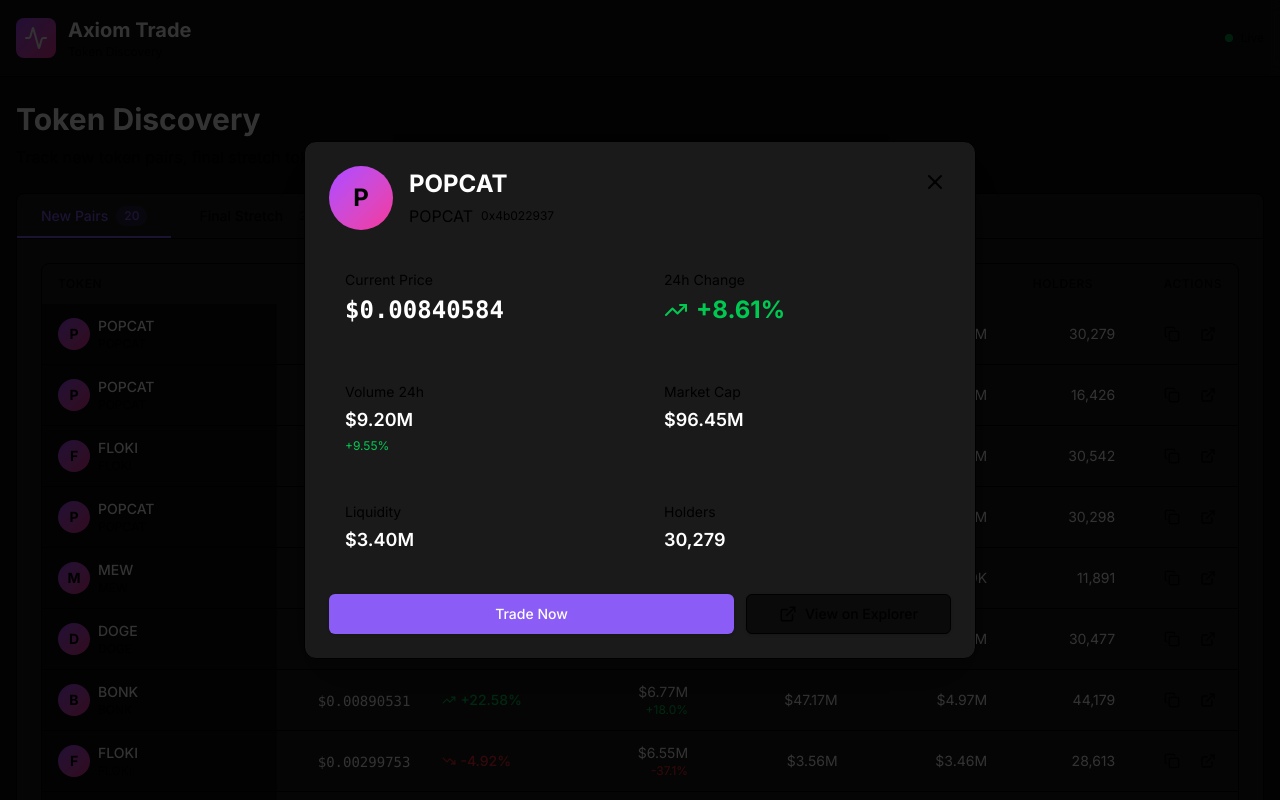
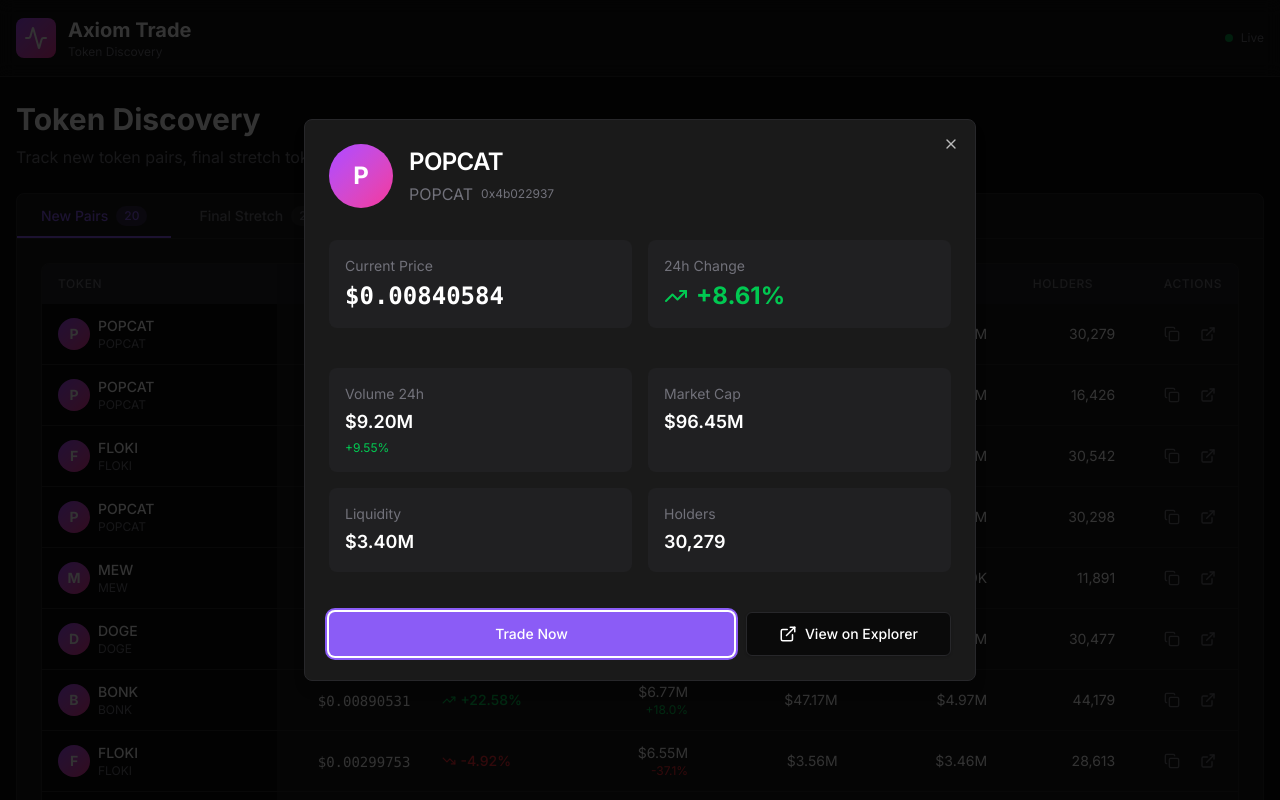
Before and after one commit to mariraja-selvakumar/token-trading-table, a Next.js app: page / in a window 1280 px wide. Both pictures are taken after a click on the element 640 px from the left and 334 px from the top of the page. Shown: the top 800 px of the page. Built offline with nearby package versions, Linux system fonts and the light colour scheme.

Commit message:
UI component build fixes

```diff
--- /dev/null
+++ b/postcss.config.js
@@ -0,0 +1,5 @@
+module.exports = {
+  plugins: {
+    "@tailwindcss/postcss": {},
+  },
+};
--- a/src/app/globals.css
+++ b/src/app/globals.css
@@ -7,6 +7,17 @@
   --color-card-foreground: #ffffff;
   --color-primary: #8b5cf6;
   --color-primary-foreground: #ffffff;
+  --color-secondary: #27272a;
+  --color-secondary-foreground: #ffffff;
+  --color-muted: #27272a;
+  --color-muted-foreground: #71717a;
+  --color-accent: #27272a;
+  --color-accent-foreground: #ffffff;
+  --color-destructive: #ef4444;
+  --color-destructive-foreground: #ffffff;
+  --color-border: #27272a;
+  --color-input: #27272a;
+  --color-ring: #8b5cf6;
 
   --radius-lg: 0.5rem;
   --radius-md: 0.375rem;
@@ -22,5 +33,55 @@
     }
   }
 
+  @keyframes accordion-down {
+    from {
+      height: 0;
+    }
+
+    to {
+      height: var(--radix-accordion-content-height);
+    }
+  }
+
+  @keyframes accordion-up {
+    from {
+      height: var(--radix-accordion-content-height);
+    }
+
+    to {
+      height: 0;
+    }
+  }
+
   --animate-shimmer: shimmer 2s infinite;
+  --animate-accordion-down: accordion-down 0.2s ease-out;
+  --animate-accordion-up: accordion-up 0.2s ease-out;
 }
+
+* {
+  border-color: var(--color-border);
+}
+
+body {
+  background-color: var(--color-background);
+  color: var(--color-foreground);
+  font-feature-settings: "rlig" 1, "calt" 1;
+}
+
+::-webkit-scrollbar {
+  width: 8px;
+  height: 8px;
+}
+
+::-webkit-scrollbar-track {
+  background: #1a1a1a;
+}
+
+::-webkit-scrollbar-thumb {
+  background: #27272a;
+  border-radius: 4px;
+}
+
+::-webkit-scrollbar-thumb:hover {
+  background: #3f3f46;
+}
--- a/src/components/atoms/Button.tsx
+++ b/src/components/atoms/Button.tsx
@@ -3,7 +3,7 @@
 import { cva, type VariantProps } from "class-variance-authority";
 
 const buttonVariants = cva(
-  "inline-flex items-center justify-center gap-2 whitespace-nowrap rounded-md text-sm font-medium transition-colors focus-visible:outline-none focus-visible:ring-1 focus-visible:ring-ring disabled:pointer-events-none disabled:opacity-50",
+  "inline-flex items-center justify-center gap-2 whitespace-nowrap rounded-md text-sm font-medium transition-colors focus-visible:outline-none focus-visible:ring-2 focus-visible:ring-ring focus-visible:ring-offset-2 disabled:pointer-events-none disabled:opacity-50",
   {
     variants: {
       variant: {
@@ -14,10 +14,10 @@
           "border border-input bg-background shadow-sm hover:bg-accent hover:text-accent-foreground",
       },
       size: {
-        default: "h-9 px-4 py-2",
-        sm: "h-8 rounded-md px-3 text-xs",
-        lg: "h-10 rounded-md px-8",
-        icon: "h-9 w-9",
+        default: "h-10 px-4 py-2",
+        sm: "h-9 rounded-md px-3",
+        lg: "h-11 rounded-md px-8",
+        icon: "h-10 w-10",
       },
     },
     defaultVariants: {
--- /dev/null
+++ b/src/components/atoms/Dialog.tsx
@@ -0,0 +1,93 @@
+"use client";
+
+import * as React from "react";
+import * as DialogPrimitive from "@radix-ui/react-dialog";
+import { X } from "lucide-react";
+import { cn } from "@/lib/utils";
+
+const Dialog = DialogPrimitive.Root;
+
+const DialogTrigger = DialogPrimitive.Trigger;
+
+const DialogPortal = DialogPrimitive.Portal;
+
+const DialogClose = DialogPrimitive.Close;
+
+const DialogOverlay = React.forwardRef<
+  React.ElementRef<typeof DialogPrimitive.Overlay>,
+  React.ComponentPropsWithoutRef<typeof DialogPrimitive.Overlay>
+>(({ className, ...props }, ref) => (
+  <DialogPrimitive.Overlay
+    ref={ref}
+    className={cn(
+      "fixed inset-0 z-50 bg-black/80 data-[state=open]:animate-in data-[state=closed]:animate-out data-[state=closed]:fade-out-0 data-[state=open]:fade-in-0",
+      className
+    )}
+    {...props}
+  />
+));
+DialogOverlay.displayName = DialogPrimitive.Overlay.displayName;
+
+const DialogContent = React.forwardRef<
+  React.ElementRef<typeof DialogPrimitive.Content>,
+  React.ComponentPropsWithoutRef<typeof DialogPrimitive.Content>
+>(({ className, children, ...props }, ref) => (
+  <DialogPortal>
+    <DialogOverlay />
+    <DialogPrimitive.Content
+      ref={ref}
+      className={cn(
+        "fixed left-1/2 top-1/2 z-50 grid w-full max-w-lg -translate-x-1/2 -translate-y-1/2 gap-4 border border-border bg-card p-6 shadow-lg duration-200 data-[state=open]:animate-in data-[state=closed]:animate-out data-[state=closed]:fade-out-0 data-[state=open]:fade-in-0 data-[state=closed]:zoom-out-95 data-[state=open]:zoom-in-95 data-[state=closed]:slide-out-to-left-1/2 data-[state=closed]:slide-out-to-top-[48%] data-[state=open]:slide-in-from-left-1/2 data-[state=open]:slide-in-from-top-[48%] rounded-lg",
+        className
+      )}
+      {...props}
+    >
+      {children}
+      <DialogPrimitive.Close className="absolute right-4 top-4 rounded-sm opacity-70 ring-offset-background transition-opacity hover:opacity-100 focus:outline-none focus:ring-2 focus:ring-ring focus:ring-offset-2 disabled:pointer-events-none data-[state=open]:bg-accent data-[state=open]:text-muted-foreground">
+        <X className="h-4 w-4" />
+        <span className="sr-only">Close</span>
+      </DialogPrimitive.Close>
+    </DialogPrimitive.Content>
+  </DialogPortal>
+));
+DialogContent.displayName = DialogPrimitive.Content.displayName;
+
+const DialogHeader = ({
+  className,
+  ...props
+}: React.HTMLAttributes<HTMLDivElement>) => (
+  <div
+    className={cn(
+      "flex flex-col space-y-1.5 text-center sm:text-left",
+      className
+    )}
+    {...props}
+  />
+);
+DialogHeader.displayName = "DialogHeader";
+
+const DialogTitle = React.forwardRef<
+  React.ElementRef<typeof DialogPrimitive.Title>,
+  React.ComponentPropsWithoutRef<typeof DialogPrimitive.Title>
+>(({ className, ...props }, ref) => (
+  <DialogPrimitive.Title
+    ref={ref}
+    className={cn(
+      "text-lg font-semibold leading-none tracking-tight",
+      className
+    )}
+    {...props}
+  />
+));
+DialogTitle.displayName = DialogPrimitive.Title.displayName;
+
+export {
+  Dialog,
+  DialogPortal,
+  DialogOverlay,
+  DialogClose,
+  DialogTrigger,
+  DialogContent,
+  DialogHeader,
+  DialogTitle,
+};
--- a/src/components/atoms/Skeleton.tsx
+++ b/src/components/atoms/Skeleton.tsx
@@ -7,10 +7,7 @@
   return (
     <div
       className={cn(
-        "relative overflow-hidden rounded-md bg-muted",
-        "before:absolute before:inset-0 before:-translate-x-full",
-        "before:animate-shimmer before:bg-gradient-to-r",
-        "before:from-transparent before:via-white/10 before:to-transparent",
+        "relative overflow-hidden rounded-md bg-muted animate-pulse",
         className
       )}
       {...props}
--- /dev/null
+++ b/src/components/atoms/Tooltip.tsx
@@ -0,0 +1,29 @@
+"use client";
+
+import * as React from "react";
+import * as TooltipPrimitive from "@radix-ui/react-tooltip";
+import { cn } from "@/lib/utils";
+
+const TooltipProvider = TooltipPrimitive.Provider;
+
+const Tooltip = TooltipPrimitive.Root;
+
+const TooltipTrigger = TooltipPrimitive.Trigger;
+
+const TooltipContent = React.forwardRef<
+  React.ElementRef<typeof TooltipPrimitive.Content>,
+  React.ComponentPropsWithoutRef<typeof TooltipPrimitive.Content>
+>(({ className, sideOffset = 4, ...props }, ref) => (
+  <TooltipPrimitive.Content
+    ref={ref}
+    sideOffset={sideOffset}
+    className={cn(
+      "z-50 overflow-hidden rounded-md bg-primary px-3 py-1.5 text-xs text-primary-foreground animate-in fade-in-0 zoom-in-95 data-[state=closed]:animate-out data-[state=closed]:fade-out-0 data-[state=closed]:zoom-out-95 data-[side=bottom]:slide-in-from-top-2 data-[side=left]:slide-in-from-right-2 data-[side=right]:slide-in-from-left-2 data-[side=top]:slide-in-from-bottom-2",
+      className
+    )}
+    {...props}
+  />
+));
+TooltipContent.displayName = TooltipPrimitive.Content.displayName;
+
+export { Tooltip, TooltipTrigger, TooltipContent, TooltipProvider };
--- a/src/components/organisms/TokenModal.tsx
+++ b/src/components/organisms/TokenModal.tsx
@@ -1,7 +1,7 @@
 "use client";
 
 import { memo } from "react";
-import { X, ExternalLink, TrendingUp, TrendingDown } from "lucide-react";
+import { ExternalLink, TrendingUp, TrendingDown } from "lucide-react";
 import { Token } from "@/types/token";
 import {
   formatPrice,
@@ -11,6 +11,12 @@
 } from "@/lib/utils";
 import { cn } from "@/lib/utils";
 import { Button } from "@/components/atoms/Button";
+import {
+  Dialog,
+  DialogContent,
+  DialogHeader,
+  DialogTitle,
+} from "@/components/atoms/Dialog";
 
 interface TokenModalProps {
   token: Token | null;
@@ -23,29 +29,20 @@
   isOpen,
   onClose,
 }: TokenModalProps) {
-  if (!isOpen || !token) return null;
+  if (!token) return null;
 
   const isPositive = token.priceChange24h >= 0;
 
   return (
-    <div
-      className="fixed inset-0 z-50 flex items-center justify-center bg-black/80 p-4 animate-in fade-in"
-      onClick={onClose}
-    >
-      <div
-        className="bg-card rounded-xl max-w-2xl w-full p-6 border border-border shadow-2xl animate-in zoom-in-95"
-        onClick={(e) => e.stopPropagation()}
-      >
-        {/* Header */}
-        <div className="flex justify-between items-start mb-6">
-          <div className="flex items-center gap-4">
+    <Dialog open={isOpen} onOpenChange={onClose}>
+      <DialogContent className="max-w-2xl">
+        <DialogHeader>
+          <div className="flex items-center gap-4 mb-4">
             <div className="w-16 h-16 bg-gradient-to-br from-purple-500 to-pink-500 rounded-full flex items-center justify-center text-2xl font-bold">
               {token.symbol[0]}
             </div>
             <div>
-              <h2 className="text-2xl font-bold text-foreground">
-                {token.name}
-              </h2>
+              <DialogTitle className="text-2xl">{token.name}</DialogTitle>
               <div className="flex items-center gap-2 mt-1">
                 <span className="text-muted-foreground">{token.symbol}</span>
                 <span className="text-xs text-muted-foreground">
@@ -54,13 +51,7 @@
               </div>
             </div>
           </div>
-          <button
-            onClick={onClose}
-            className="text-muted-foreground hover:text-foreground transition-colors p-1 rounded hover:bg-muted"
-          >
-            <X size={24} />
-          </button>
-        </div>
+        </DialogHeader>
 
         {/* Price Info */}
         <div className="grid grid-cols-2 gap-4 mb-6">
@@ -145,7 +136,7 @@
             View on Explorer
           </Button>
         </div>
-      </div>
-    </div>
+      </DialogContent>
+    </Dialog>
   );
 });
--- a/src/components/organisms/TokenRow.tsx
+++ b/src/components/organisms/TokenRow.tsx
@@ -8,6 +8,12 @@
 import { ChangeIndicator } from "@/components/molecules/ChangeIndicator";
 import { formatNumber } from "@/lib/utils";
 import { cn } from "@/lib/utils";
+import {
+  Tooltip,
+  TooltipContent,
+  TooltipProvider,
+  TooltipTrigger,
+} from "@/components/atoms/Tooltip";
 
 interface TokenRowProps {
   token: Token;
@@ -92,35 +98,49 @@
 
       {/* Actions */}
       <td className="px-4 py-3">
+        <TooltipProvider>
           <div className="flex items-center gap-2 justify-end">
+            <Tooltip>
+              <TooltipTrigger asChild>
                 <button
                   onClick={handleCopyAddress}
                   className={cn(
-              "p-1.5 rounded hover:bg-muted transition-colors",
-              "group relative"
+                    "p-1.5 rounded hover:bg-muted transition-colors"
                   )}
-            title="Copy address"
                 >
                   {copied ? (
                     <Check size={16} className="text-green-500" />
                   ) : (
                     <Copy
                       size={16}
-                className="text-muted-foreground group-hover:text-foreground"
+                      className="text-muted-foreground hover:text-foreground"
                     />
                   )}
                 </button>
+              </TooltipTrigger>
+              <TooltipContent>
+                <p>{copied ? "Copied!" : "Copy address"}</p>
+              </TooltipContent>
+            </Tooltip>
+
+            <Tooltip>
+              <TooltipTrigger asChild>
                 <button
                   onClick={handleExternalLink}
-            className="p-1.5 rounded hover:bg-muted transition-colors group"
-            title="View on Etherscan"
+                  className="p-1.5 rounded hover:bg-muted transition-colors"
                 >
                   <ExternalLink
                     size={16}
-              className="text-muted-foreground group-hover:text-foreground"
+                    className="text-muted-foreground hover:text-foreground"
                   />
                 </button>
+              </TooltipTrigger>
+              <TooltipContent>
+                <p>View on Etherscan</p>
+              </TooltipContent>
+            </Tooltip>
           </div>
+        </TooltipProvider>
       </td>
     </tr>
   );
```
Lines whose indentation alone changed are shown as unchanged.
